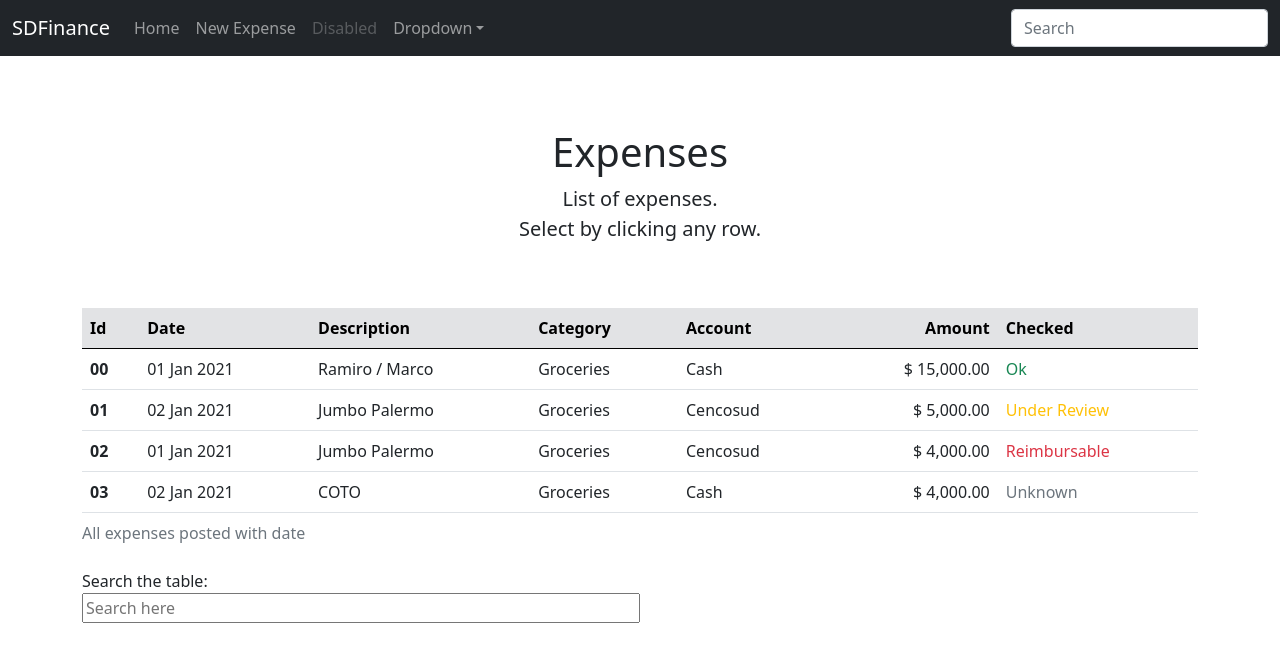
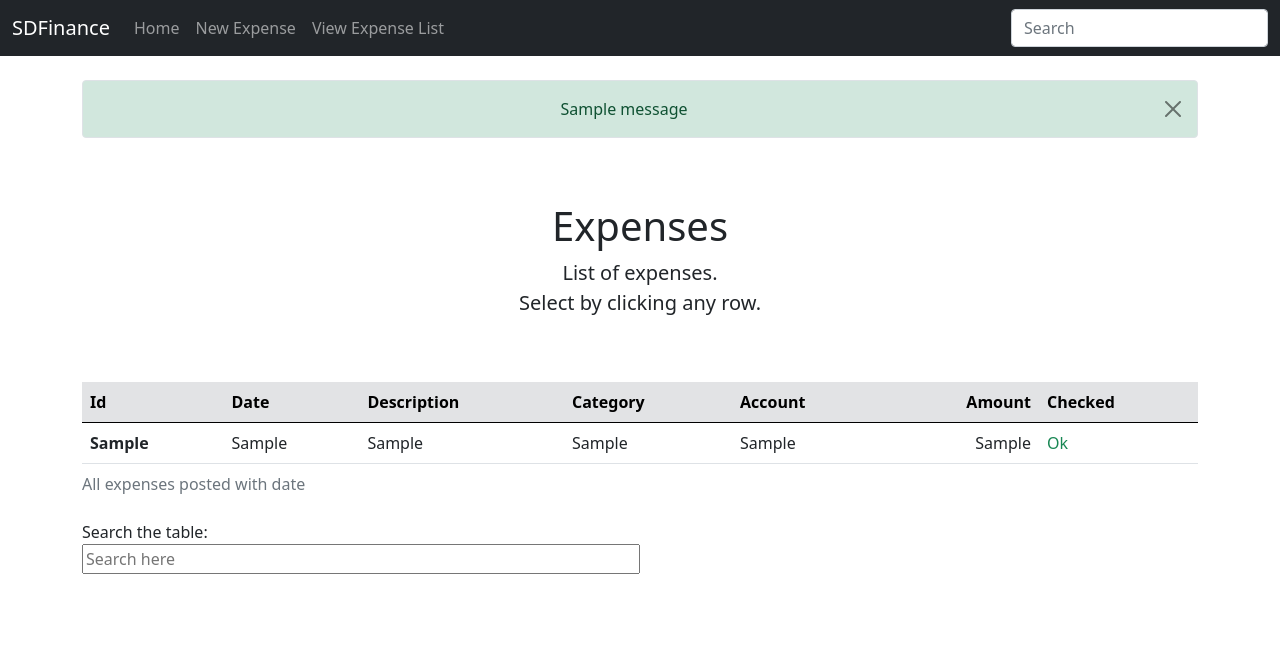
Before and after one commit to fabriciodisalvo/sdfinance, a Flask app: template templates/expense_list.html in a window 1280 px wide. Shown: the top 662 px of the page. Run offline with Flask 2, Linux system fonts and the light colour scheme; the template is opened without the code that fills it: most values are stand-ins (such as "Sample title", 1, 10 or a date in 2020); one stand-in notice (Sample message) is shown.

Commit message:
Add Expense View page
Added Expense view page, and database functionality
in app.py to parse expenses from main.db

```diff
--- a/app.py
+++ b/app.py
@@ -12,3 +12,14 @@ app.config["TEMPLATES_AUTO_RELOAD"] = True
 @app.route('/')
 def index():
     return render_template('index.html', title='Index')
+
+@app.route('/list')
+def list_expense():
+    with sqlite3.connect("main.db") as connection:
+        cursor = connection.cursor()
+        table_list_data = cursor.execute("SELECT * FROM EXPENSES ORDER BY ExpenseDate")
+    return render_template('expense_list.html', title='Expenses', table_list_data=table_list_data)
+
+@app.route('/new')
+def add_expense():
+    return render_template('expense_add.html', title='Add Expense')
--- a/templates/expense_list.html
+++ b/templates/expense_list.html
@@ -1,66 +1,19 @@
-<!DOCTYPE html>
-<html lang="en">
-  <head>
+{% extends "layout.html" %}
 
-      <!-- Required meta tags -->
-      <meta charset="utf-8">
-      <meta name="viewport" content="width=device-width, initial-scale=1, shrink-to-fit=no">
-      <meta name="description" content="">
-      <meta name="author" content="Fabricio Di Salvo">
+{% block title %}
+    Add an Expense
+{% endblock %}
 
-      <!-- Bootstrap -->
-      <link href="https://cdn.jsdelivr.net/npm/bootstrap@5.0.0-beta1/dist/css/bootstrap.min.css" rel="stylesheet" integrity="sha384-giJF6kkoqNQ00vy+HMDP7azOuL0xtbfIcaT9wjKHr8RbDVddVHyTfAAsrekwKmP1" crossorigin="anonymous">
-
-      <link href="./static/icon.png" rel="icon">
-      <link href="./static/styles.css" rel="stylesheet">
-
-      <title>SDFinance : {% block title %}{% endblock %}</title>
-
+{% block head %}
 <!-- This makes the whole table lines a clickable link -->
 <style>
   td a {
     display: block;
   }
 </style>
+{% endblock %}
 
-  </head>
-
-  <body>
-    <nav class="navbar navbar-expand-sm navbar-dark bg-dark fixed-top" aria-label="NavBar">
-      <div class="container-fluid">
-        <a class="navbar-brand" href="#">SDFinance</a>
-        <button class="navbar-toggler" type="button" data-bs-toggle="collapse" data-bs-target="#navbarsExample03" aria-controls="navbarsExample03" aria-expanded="false" aria-label="Toggle navigation">
-          <span class="navbar-toggler-icon"></span>
-        </button>
-
-        <div class="collapse navbar-collapse" id="navbarsExample03">
-          <ul class="navbar-nav me-auto mb-2 mb-sm-0">
-            <li class="nav-item active">
-              <a class="nav-link" aria-current="page" href="#">  Home  </a>
-            </li>
-            <li class="nav-item">
-              <a class="nav-link" href="#">  New Expense  </a>
-            </li>
-            <li class="nav-item">
-              <a class="nav-link disabled" href="#" tabindex="-1" aria-disabled="true">Disabled</a>
-            </li>
-            <li class="nav-item dropdown">
-              <a class="nav-link dropdown-toggle" href="#" id="dropdown03" data-bs-toggle="dropdown" aria-expanded="false">Dropdown</a>
-              <ul class="dropdown-menu" aria-labelledby="dropdown03">
-                <li><a class="dropdown-item" href="#">Action</a></li>
-                <li><a class="dropdown-item" href="#">Another action</a></li>
-                <li><a class="dropdown-item" href="#">Something else here</a></li>
-              </ul>
-            </li>
-          </ul>
-          <form>
-            <input class="form-control" type="text" placeholder="Search" aria-label="Search">
-          </form>
-        </div>
-      </div>
-    </nav>
-
-    <main class="container">
+{% block main %}
       <div class="starter-template text-center py-5 px-3">
         <h1>Expenses</h1>
         <p class="lead">List of expenses.<br> Select by clicking any row.</p>
@@ -82,42 +35,17 @@
             </tr>
           </thead>
           <tbody id="searchable_table">
+            {% for items in table_list_data %}
             <tr>
-              <th scope="row">00</th>
-              <td style="text-align: left;"><a href="layout.html" style="color: inherit; text-decoration: none;">01 Jan 2021</a></td>
-              <td style="text-align: left;"><a href="layout.html" style="color: inherit; text-decoration: none;">Ramiro / Marco</a></td>
-              <td style="text-align: left;"><a href="layout.html" style="color: inherit; text-decoration: none;">Groceries</a></td>
-              <td style="text-align: left;"><a href="layout.html" style="color: inherit; text-decoration: none;">Cash</a></td>
-              <td style="text-align: right;"><a href="layout.html" style="color: inherit; text-decoration: none;">$ 15,000.00</a></td>
-              <td class="text-success" style="text-align: left;"><a href="layout.html" style="color: inherit; text-decoration: none;">Ok</a></td>
+              <th scope="row">{{ items[0] }}</th>
+              <td style="text-align: left;"><a href="/view" style="color: inherit; text-decoration: none;">{{ items[1] }}</a></td>
+              <td style="text-align: left;"><a href="/view" style="color: inherit; text-decoration: none;">{{ items[2] }}</a></td>
+              <td style="text-align: left;"><a href="/view" style="color: inherit; text-decoration: none;">{{ items[5] }}</a></td>
+              <td style="text-align: left;"><a href="/view" style="color: inherit; text-decoration: none;">{{ items[4] }}</a></td>
+              <td style="text-align: right;"><a href="/view" style="color: inherit; text-decoration: none;">{{ items[3] }}</a></td>
+              <td class="text-success" style="text-align: left;"><a href="/view" style="color: inherit; text-decoration: none;">Ok</a></td>
             </tr>
-            <tr>
-              <th scope="row">01</th>
-              <td style="text-align: left;">02 Jan 2021</td>
-              <td style="text-align: left;">Jumbo Palermo</td>
-              <td style="text-align: left;">Groceries</td>
-              <td style="text-align: left;">Cencosud</td>
-              <td style="text-align: right;">$ 5,000.00</td>
-              <td class="text-warning" style="text-align: left;">Under Review</td>
-            </tr>
-            <tr>
-              <th scope="row">02</th>
-              <td style="text-align: left;">01 Jan 2021</td>
-              <td style="text-align: left;">Jumbo Palermo</td>
-              <td style="text-align: left;">Groceries</td>
-              <td style="text-align: left;">Cencosud</td>
-              <td style="text-align: right;">$ 4,000.00</td>
-              <td class="text-danger" style="text-align: left;">Reimbursable</td>
-            </tr>
-            <tr>
-              <th scope="row">03</th>
-              <td style="text-align: left;">02 Jan 2021</td>
-              <td style="text-align: left;">COTO</td>
-              <td style="text-align: left;">Groceries</td>
-              <td style="text-align: left;">Cash</td>
-              <td style="text-align: right;">$ 4,000.00</td>
-              <td class="text-secondary" style="text-align: left;">Unknown</td>
-            </tr>
+            {% endfor %}
           </tbody>
         </table>
       </div>
@@ -126,11 +54,6 @@
     <div class="h7 col-md-4">Search the table: </div>
       <input class="h7 col-md-6" id="st_" type="text" placeholder="Search here">
     </div>
-
-
-
-    {% block main %}{% endblock %}
-    </main>
 
     <script src="https://cdn.jsdelivr.net/npm/bootstrap@5.0.0-beta1/dist/js/bootstrap.bundle.min.js" integrity="sha384-ygbV9kiqUc6oa4msXn9868pTtWMgiQaeYH7/t7LECLbyPA2x65Kgf80OJFdroafW" crossorigin="anonymous"></script>
 
@@ -150,6 +73,7 @@
           });
       });
     </script>
-  </body>
+
+{% endblock %}
 
 </html>
--- a/templates/layout.html
+++ b/templates/layout.html
@@ -15,7 +15,7 @@
       <link href="./static/styles.css" rel="stylesheet">
 
       <title>SDFinance : {% block title %}{% endblock %}</title>
-
+      {% block head %}{% endblock %}
   </head>
 
   <body>
@@ -32,9 +32,12 @@
               <a class="nav-link" aria-current="page" href="/">  Home  </a>
             </li>
             <li class="nav-item">
-              <a class="nav-link" href="#">  New Expense  </a>
+              <a class="nav-link" href="/new">  New Expense  </a>
             </li>
             <li class="nav-item">
+              <a class="nav-link" href="/list">  View Expense List </a>
+            </li>
+            <!-- <li class="nav-item">
               <a class="nav-link disabled" href="#" tabindex="-1" aria-disabled="true">Disabled</a>
             </li>
             <li class="nav-item dropdown">
@@ -44,7 +47,7 @@
                 <li><a class="dropdown-item" href="#">Another action</a></li>
                 <li><a class="dropdown-item" href="#">Something else here</a></li>
               </ul>
-            </li>
+            </li> -->
           </ul>
           <form>
             <input class="form-control" type="text" placeholder="Search" aria-label="Search">
@@ -53,7 +56,18 @@
       </div>
     </nav>
     <main class="container">
+
+      {% if get_flashed_messages() %}
+      <header>
+        <div class="alert alert-success border text-center alert-dismissible" role="alert">
+          {{ get_flashed_messages() | join(" ") }}
+          <button type="button" class="btn-close" data-bs-dismiss="alert" aria-label="Close"></button>
+        </div>
+      </header>
+      {% endif %}
+
       {% block main %}{% endblock %}
+
     </main>
     <script src="https://cdn.jsdelivr.net/npm/bootstrap@5.0.0-beta1/dist/js/bootstrap.bundle.min.js" integrity="sha384-ygbV9kiqUc6oa4msXn9868pTtWMgiQaeYH7/t7LECLbyPA2x65Kgf80OJFdroafW" crossorigin="anonymous"></script>
   </body>
```
Also changed, not shown: templates/expense_add.html (deleted, +0 -127 lines), templates/static/icon.png (deleted). Lines whose indentation alone changed are shown as unchanged.
